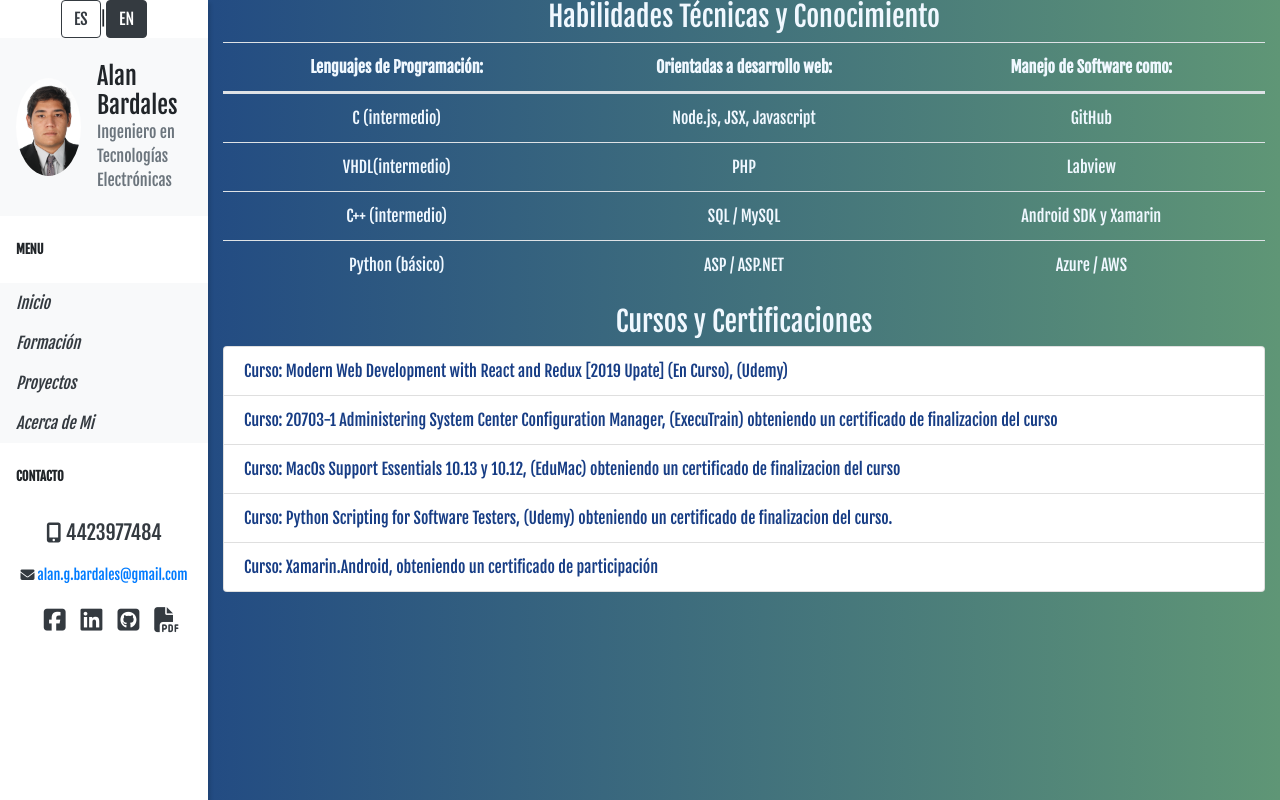
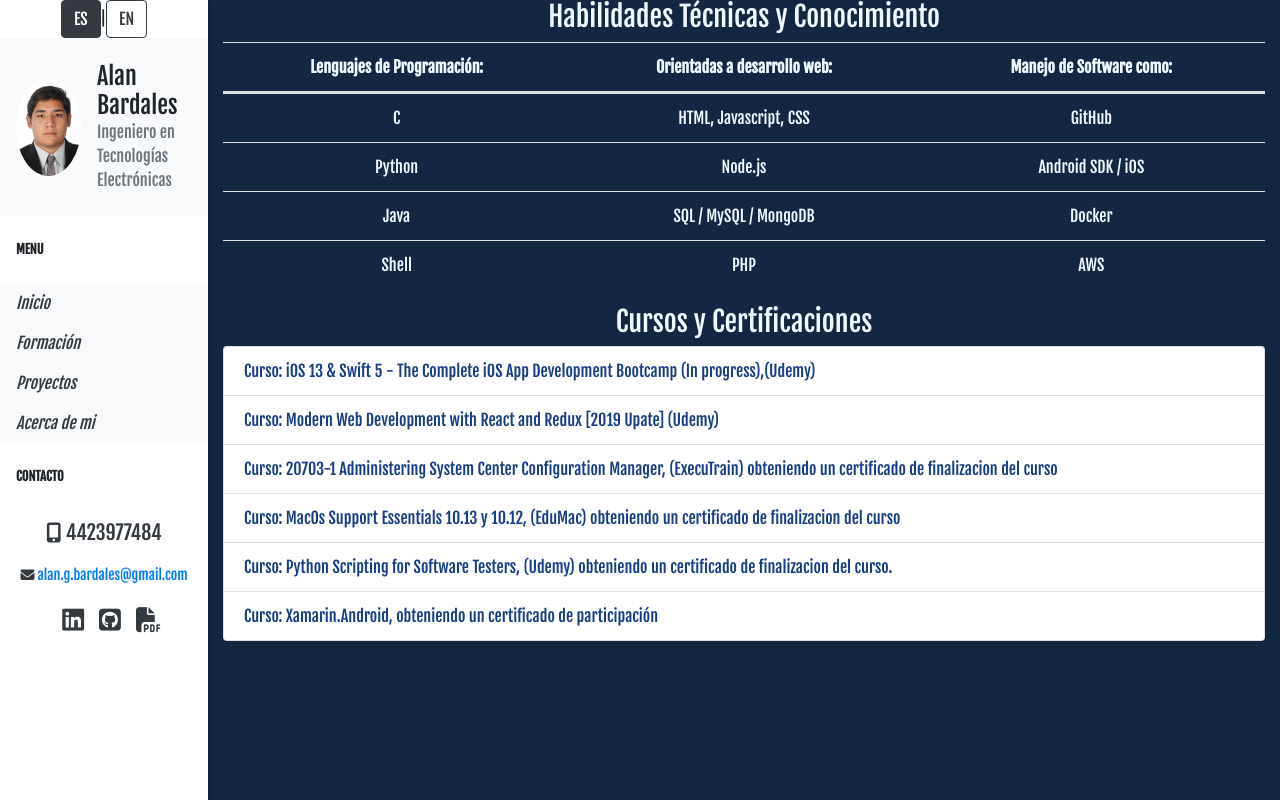
Before and after one commit to AlanBar13/alanbar13.github.io, a React (Create React App) app: page /acerca in a window 1280 px wide. Built offline with nearby package versions, Linux system fonts and the light colour scheme.

Commit message:
Updated2020

```diff
--- a/src/components/About.js
+++ b/src/components/About.js
@@ -20,35 +20,38 @@ class About extends React.Component {
             </thead>
             <tbody>
               <tr className="row m-0">
-                <td className="col-4">C (intermedio)</td>
-                <td className="col-4">Node.js, JSX, Javascript</td>
+                <td className="col-4">C</td>
+                <td className="col-4">HTML, Javascript, CSS</td>
                 <td className="col-4">GitHub</td>
               </tr>
               <tr className="row m-0">
-                <td className="col-4">VHDL(intermedio)</td>
-                <td className="col-4">PHP</td>
-                <td className="col-4">Labview</td>
+                <td className="col-4">Python</td>
+                <td className="col-4">Node.js</td>
+                <td className="col-4">Android SDK / iOS</td>
               </tr>
               <tr className="row m-0">
-                <td className="col-4">C++ (intermedio)</td>
-                <td className="col-4">SQL / MySQL</td>
-                <td className="col-4">Android SDK y Xamarin</td>
+                <td className="col-4">Java</td>
+                <td className="col-4">SQL / MySQL / MongoDB</td>
+                <td className="col-4">Docker</td>
               </tr>
               <tr className="row m-0">
-                <td className="col-4">Python (básico)</td>
-                <td className="col-4">ASP / ASP.NET</td>
-                <td className="col-4">Azure / AWS</td>
+                <td className="col-4">Shell</td>
+                <td className="col-4">PHP</td>
+                <td className="col-4">AWS</td>
               </tr>
             </tbody>
           </table>
           <h3>Courses and Trainings</h3>
           <ul
             className="list-group"
-            style={{ color: "#173d85", textAlign: "start" }}
-          >
+            style={{ color: "#173d85", textAlign: "start" }}>
             <li className="list-group-item">
-              Course: Modern Web Development with React and Redux [2019 Upate]
-              (In Progress), (Udemy)
+              Curso: iOS 13 & Swift 5 - The Complete iOS App Development
+              Bootcamp (In progress),(Udemy)
+            </li>
+            <li className="list-group-item">
+              Course: Modern Web Development with React and Redux [2019 Upate],
+              (Udemy)
             </li>
             <li className="list-group-item">
               Course: 20703-1 Administering System Center Configuration Manager,
@@ -82,35 +85,38 @@ class About extends React.Component {
             </thead>
             <tbody>
               <tr className="row m-0">
-                <td className="col-4">C (intermedio)</td>
-                <td className="col-4">Node.js, JSX, Javascript</td>
+                <td className="col-4">C</td>
+                <td className="col-4">HTML, Javascript, CSS</td>
                 <td className="col-4">GitHub</td>
               </tr>
               <tr className="row m-0">
-                <td className="col-4">VHDL(intermedio)</td>
-                <td className="col-4">PHP</td>
-                <td className="col-4">Labview</td>
+                <td className="col-4">Python</td>
+                <td className="col-4">Node.js</td>
+                <td className="col-4">Android SDK / iOS</td>
               </tr>
               <tr className="row m-0">
-                <td className="col-4">C++ (intermedio)</td>
-                <td className="col-4">SQL / MySQL</td>
-                <td className="col-4">Android SDK y Xamarin</td>
+                <td className="col-4">Java</td>
+                <td className="col-4">SQL / MySQL / MongoDB</td>
+                <td className="col-4">Docker</td>
               </tr>
               <tr className="row m-0">
-                <td className="col-4">Python (básico)</td>
-                <td className="col-4">ASP / ASP.NET</td>
-                <td className="col-4">Azure / AWS</td>
+                <td className="col-4">Shell</td>
+                <td className="col-4">PHP</td>
+                <td className="col-4">AWS</td>
               </tr>
             </tbody>
           </table>
           <h3>Cursos y Certificaciones</h3>
           <ul
             className="list-group"
-            style={{ color: "#173d85", textAlign: "start" }}
-          >
+            style={{ color: "#173d85", textAlign: "start" }}>
+            <li className="list-group-item">
+              Curso: iOS 13 & Swift 5 - The Complete iOS App Development
+              Bootcamp (In progress),(Udemy)
+            </li>
             <li className="list-group-item">
               Curso: Modern Web Development with React and Redux [2019 Upate]
-              (En Curso), (Udemy)
+              (Udemy)
             </li>
             <li className="list-group-item">
               Curso: 20703-1 Administering System Center Configuration Manager,
@@ -134,9 +140,9 @@ class About extends React.Component {
   }
 }
 
-const mapStateToProps = state => {
+const mapStateToProps = (state) => {
   return {
-    language: state.language
+    language: state.language,
   };
 };
 
--- a/src/components/Main.js
+++ b/src/components/Main.js
@@ -35,7 +35,7 @@ class Main extends React.Component {
             <div className="row justify-content-center main-list">
               <h4>Areas of interest:</h4>
               <ul className="list-group" style={{ color: "#173d85" }}>
-                <li className="list-group-item">Embedded Systems</li>
+                <li className="list-group-item">DevOps</li>
                 <li className="list-group-item">Web Develpment</li>
                 <li className="list-group-item">Musical Production</li>
               </ul>
@@ -172,10 +172,10 @@ class Main extends React.Component {
   }
 }
 
-const mapStatToProps = state => {
+const mapStatToProps = (state) => {
   return {
     mobile: state.mobile,
-    language: state.language
+    language: state.language,
   };
 };
 
--- a/src/components/NavBar.js
+++ b/src/components/NavBar.js
@@ -35,27 +35,23 @@ class NavBar extends React.Component {
           <i
             className="fas fa-bars"
             style={{ color: "aliceblue" }}
-            onClick={() => this.props.isHidden("")}
-          ></i>
+            onClick={() => this.props.isHidden("")}></i>
         </div>
         <div
           className={`vertical-nav bg-white ${this.props.mobile.hidden}`}
-          id="sidebar"
-        >
+          id="sidebar">
           <div className="buttons">
             <button
               className={`btn btn-outline-dark ${esActive}`}
               type="button"
-              onClick={() => this.props.lanSelect("ES")}
-            >
+              onClick={() => this.props.lanSelect("ES")}>
               ES
             </button>
             |
             <button
               type="button"
               className={`btn btn-outline-dark ${enActive}`}
-              onClick={() => this.props.lanSelect("EN")}
-            >
+              onClick={() => this.props.lanSelect("EN")}>
               EN
             </button>
           </div>
@@ -66,13 +62,14 @@ class NavBar extends React.Component {
                   src="A01200363.jpg"
                   alt="..."
                   width="65"
-                  className="mr-3 rounded-circle"
-                ></img>
+                  className="mr-3 rounded-circle"></img>
               </Link>
               <div className="media-body">
                 <h4 className="m-0">Alan Bardales</h4>
                 <p className="font-weight-light text-muted mb-0">
-                  Ingeniero en Tecnologías Electrónicas
+                  {language === "EN"
+                    ? "Computer and Electronic Engineer"
+                    : "Ingeniero en Tecnologías Electrónicas"}
                 </p>
               </div>
             </div>
@@ -83,52 +80,47 @@ class NavBar extends React.Component {
           <ul className="nav flex-column bg-white mb-0">
             <li className="nav-item">
               <Link to="/" className="nav-link text-dark font-italic bg-light">
-                Inicio
+                {language === "EN" ? "Home" : "Inicio"}
               </Link>
             </li>
             <li className="nav-item">
               <Link
                 to="/formacion"
                 className="nav-link text-dark font-italic bg-light"
-                onClick={() => this.props.isHidden("")}
-              >
-                Formación
+                onClick={() => this.props.isHidden("")}>
+                {language === "EN" ? "Formation" : "Formación"}
               </Link>
             </li>
             <li className="nav-item">
               <Link
                 to="/proyectos"
-                className="nav-link text-dark font-italic bg-light"
-              >
-                Proyectos
+                className="nav-link text-dark font-italic bg-light">
+                {language === "EN" ? "Projects" : "Proyectos"}
               </Link>
             </li>
             <li className="nav-item">
               <Link
                 to="/acerca"
-                className="nav-link text-dark font-italic bg-light"
-              >
-                Acerca de Mi
+                className="nav-link text-dark font-italic bg-light">
+                {language === "EN" ? "About Me" : "Acerca de mi"}
               </Link>
             </li>
           </ul>
           <p className="text-gray font-weight-bold text-uppercase px-3 py-4 small pb-4 mb-0">
-            CONTACTO
+            {language === "EN" ? "Contact" : "Contacto"}
           </p>
           <div className="bg-white info">
             <ul className="nav flex-column bg-white mb-5">
               <li
                 className="nav-item"
-                style={{ fontSize: 20, textAlign: "center" }}
-              >
+                style={{ fontSize: 20, textAlign: "center" }}>
                 <div className="nav-link text-dark bg-white">
                   <i className="fas fa-mobile-alt"></i> 4423977484
                 </div>
               </li>
               <li
                 className="nav-item"
-                style={{ fontSize: 14, textAlign: "center" }}
-              >
+                style={{ fontSize: 14, textAlign: "center" }}>
                 <div className="nav-link text-dark bg-white">
                   <i className="fas fa-envelope"></i>{" "}
                   <a href="mailto:alan.g.bardales@gmail.com">
@@ -138,25 +130,17 @@ class NavBar extends React.Component {
               </li>
               <li
                 className="nav-item"
-                style={{ fontSize: 25, textAlign: "center" }}
-              >
+                style={{ fontSize: 25, textAlign: "center" }}>
                 <div className="nav-link text-dark bg-white">
                   <a
-                    href="https://www.facebook.com/alan.bardales"
-                    className="icon"
-                  >
-                    <i className="fab fa-facebook-square"></i>
-                  </a>
-                  <a
                     href="https://www.linkedin.com/in/alan-bardales"
-                    className="icon"
-                  >
+                    className="icon">
                     <i className="fab fa-linkedin"></i>
                   </a>
                   <a href="https://github.com/AlanBar13" className="icon">
                     <i className="fab fa-github-square"></i>
                   </a>
-                  <a href="/AlanCV_EN_2019.pdf" className="icon">
+                  <a href="/AlanCV_EN2020.pdf" className="icon">
                     <i className="fas fa-file-pdf"></i>
                   </a>
                 </div>
@@ -169,11 +153,11 @@ class NavBar extends React.Component {
   }
 }
 
-const mapStateToProps = state => {
+const mapStateToProps = (state) => {
   return {
     window: state.window,
     mobile: state.mobile,
-    language: state.language
+    language: state.language,
   };
 };
 
--- a/src/components/Projects.js
+++ b/src/components/Projects.js
@@ -18,7 +18,7 @@ class Projects extends React.Component {
                     Development of web application for Tecnologico de Monterrey
                   </h5>
                   <h6 className="card-subtitle mb-2 text-muted">
-                    2017(Ago-Sep)
+                    2017(Aug-Sep)
                   </h6>
                   <p className="card-text">
                     Project: Development of registration website for the
@@ -35,7 +35,7 @@ class Projects extends React.Component {
                     Collaboration in the development of a mobile aplication
                   </h5>
                   <h6 className="card-subtitle mb-2 text-muted">
-                    2017(Ago-Dic)
+                    2017(Aug-Dic)
                   </h6>
                   <p className="card-text">
                     Project: Working in collaboration with the company Zeldatec.
@@ -53,12 +53,13 @@ class Projects extends React.Component {
                     Tecnologico de Monterrey
                   </h5>
                   <h6 className="card-subtitle mb-2 text-muted">
-                    2018(Ene-Abr)
+                    2018(Jan-Apr)
                   </h6>
                   <p className="card-text">
                     Project: Using the technology of Jquery Mobile, an
                     application is being developed to promote the services of
-                    the IT area, such as the software in agreement.
+                    the IT area, such as the software in agreement.{" "}
+                    <a href="http://qro0056.qro.itesm.mx:8080/buso/">Link</a>
                   </p>
                 </div>
               </div>
@@ -69,27 +70,15 @@ class Projects extends React.Component {
               <div className="card card-text h-100" style={{ width: "18rem" }}>
                 <div className="card-body">
                   <h5 className="card-title">
-                    Website development and monitoring of advertising campaign
-                    for INEM company
-                  </h5>
-                  <h6 className="card-subtitle mb-2 text-muted">En curso</h6>
-                  <p className="card-text">
-                    Project: Website design (technology used React) and initial
-                    advertising campaign for the company INEM
-                  </p>
-                </div>
-              </div>
-            </div>
-            <div className="col-sm">
-              <div className="card card-text h-100" style={{ width: "18rem" }}>
-                <div className="card-body">
-                  <h5 className="card-title">
                     BuSo page update for Tec de Monterrey
                   </h5>
-                  <h6 className="card-subtitle mb-2 text-muted">En curso</h6>
+                  <h6 className="card-subtitle mb-2 text-muted">
+                    2020 (Jan-Mar)
+                  </h6>
                   <p className="card-text">
                     Project: Development of the BuSo page update, where modern
-                    web development tools such as React and Redux were used.
+                    web development tools such as React and Redux were used.{" "}
+                    <a href="http://qro0056.qro.itesm.mx/buso_test/">Link</a>
                   </p>
                 </div>
               </div>
@@ -99,11 +88,29 @@ class Projects extends React.Component {
                 <div className="card-body">
                   <h5 className="card-title">
                     Creation and development of vendor management application
+                    (Verkauf)
                   </h5>
-                  <h6 className="card-subtitle mb-2 text-muted">En curso</h6>
+                  <h6 className="card-subtitle mb-2 text-muted">
+                    2020 (Jan-Apr)
+                  </h6>
                   <p className="card-text">
                     Project: Initial design of platform for sellers of the
-                    company FSCA SA. Technology to use React, Redux and SQL
+                    company FSCA SA. Technology to use React, Redux and MongoDB.{" "}
+                    <a href="https://verkaff.com/">Link</a>
+                  </p>
+                </div>
+              </div>
+            </div>
+            <div className="col-sm">
+              <div className="card card-text h-100" style={{ width: "18rem" }}>
+                <div className="card-body">
+                  <h5 className="card-title">
+                    Platform development for Deparments/Condos (Own Project)
+                  </h5>
+                  <h6 className="card-subtitle mb-2 text-muted">In Progress</h6>
+                  <p className="card-text">
+                    Project: App and Platform for management of
+                    Deparments/Condos
                   </p>
                 </div>
               </div>
@@ -164,7 +171,8 @@ class Projects extends React.Component {
                   <p className="card-text">
                     Proyecto: Utilizando la tecnologia de Jquery Mobile, se esta
                     desarrollando una aplicación para promover los servicios del
-                    area de TI, como son el software en convenio.
+                    area de TI, como son el software en convenio.{" "}
+                    <a href="http://qro0056.qro.itesm.mx/buso_test/">Link</a>
                   </p>
                 </div>
               </div>
@@ -175,28 +183,14 @@ class Projects extends React.Component {
               <div className="card card-text h-100" style={{ width: "18rem" }}>
                 <div className="card-body">
                   <h5 className="card-title">
-                    Desarrollo de pagina web y seguimiento de campaña de
-                    publicidad para empresa INEM
-                  </h5>
-                  <h6 className="card-subtitle mb-2 text-muted">En curso</h6>
-                  <p className="card-text">
-                    Proyecto: Diseño de pagina web (tecnología utilizada React)
-                    y campaña de publicidad inicial para la empresa INEM
-                  </p>
-                </div>
-              </div>
-            </div>
-            <div className="col-sm">
-              <div className="card card-text h-100" style={{ width: "18rem" }}>
-                <div className="card-body">
-                  <h5 className="card-title">
                     Actualización de pagina BuSo para el Tec de Monterrey
                   </h5>
                   <h6 className="card-subtitle mb-2 text-muted">En curso</h6>
                   <p className="card-text">
                     Proyecto: Desarrollo de la actualización de la pagina de
                     BuSo, en donde se utilizaron herramientas de desarrollo web
-                    modernas como es React y Redux.
+                    modernas como es React y Redux.{" "}
+                    <a href="http://qro0056.qro.itesm.mx/buso_test/">Link</a>
                   </p>
                 </div>
               </div>
@@ -207,10 +201,27 @@ class Projects extends React.Component {
                   <h5 className="card-title">
                     Creación y desarrollo de aplicación de manejo de vendedores
                   </h5>
+                  <h6 className="card-subtitle mb-2 text-muted">
+                    2020 (Ene-Abr)
+                  </h6>
+                  <p className="card-text">
+                    Proyecto: Diseño inicial de plataforma para vendedores de la
+                    empresa FSCA SA. Tecnología a utilizar React, Redux y
+                    MongoDB. <a href="https://verkaff.com/">Link</a>
+                  </p>
+                </div>
+              </div>
+            </div>
+            <div className="col-sm">
+              <div className="card card-text h-100" style={{ width: "18rem" }}>
+                <div className="card-body">
+                  <h5 className="card-title">
+                    Plataforma para manejo de Condominio/Departamentos
+                  </h5>
                   <h6 className="card-subtitle mb-2 text-muted">En curso</h6>
                   <p className="card-text">
-                    Proyecto: Diseño inicial de plataforma para vendedores de la
-                    empresa FSCA SA. Tecnología a utilizar React, Redux y SQL
+                    Proyecto: Aplicación y plataforma para el manejo de los
+                    recursos de un Condominio o Departamentos
                   </p>
                 </div>
               </div>
@@ -222,9 +233,9 @@ class Projects extends React.Component {
   }
 }
 
-const mapStateToProps = state => {
+const mapStateToProps = (state) => {
   return {
-    language: state.language
+    language: state.language,
   };
 };
 
--- a/src/css/main.css
+++ b/src/css/main.css
@@ -1,6 +1,6 @@
 body {
-  background: #173d85;
-  background: linear-gradient(to right, #173d85, #5f9676);
+  background: #132743;
+  /* background: linear-gradient(to right, #173d85, #5f9676); */
   min-height: 100vh;
   width: 100%;
   overflow-x: hidden;
```
Also changed, not shown: src/components/Formation.js (+28 -6 lines), src/reducers/index.js (+5 -3 lines), src/reducers/mobileReducer.js (renamed from src/reducers/mobileComposer.js), src/reducers/windowReducer.js (renamed from src/reducers/windowComposer.js), 2 other files (tests, documents, lock files or other folders).
